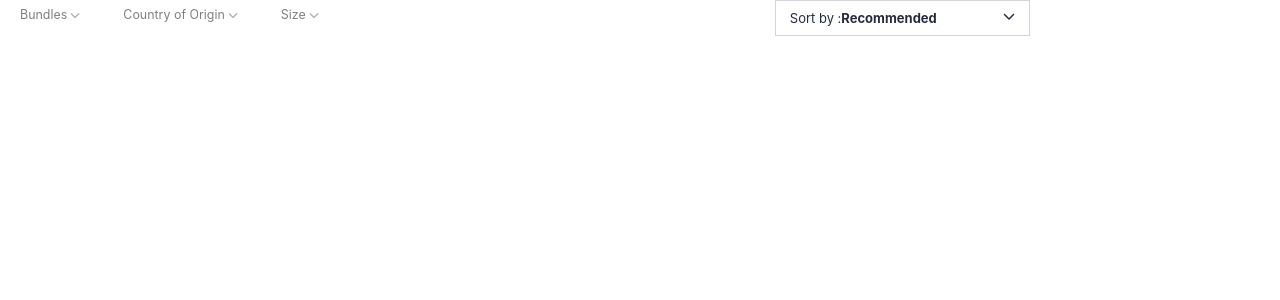
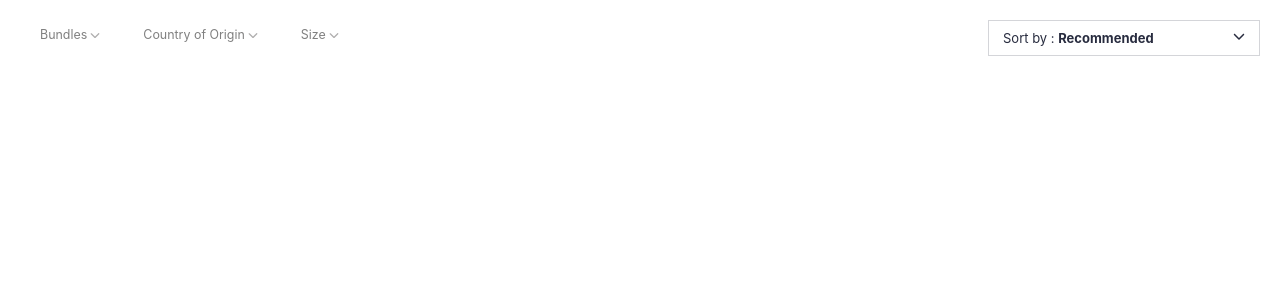
Before and after one commit to 7070509785/my-first-react-project, a React (Create React App) app: page / in a window 1280 px wide. Shown: the top 300 px of the page. Built offline with nearby package versions, Linux system fonts and the light colour scheme.

Commit message:
product-top-sort.js

```diff
--- a/src/product-top-filter/product-top-filters.js
+++ b/src/product-top-filter/product-top-filters.js
@@ -105,7 +105,7 @@ function ProductTopFilters() {
   };
 
   return (
-    <div>
+    <div className={styles.mood5}>
       <div className={styles.ayush}>
         <div className={styles.nutan}>
           {filters.map((f) => (
--- a/src/product-top-filter/product-top-filters.module.css
+++ b/src/product-top-filter/product-top-filters.module.css
@@ -1,9 +1,13 @@
+.mood5 {
+  padding: 20px;
+}
 .nutan {
   display: flex;
   flex-wrap: wrap;
 }
 .ayush {
   display: flex;
+  justify-content: space-between;
 }
 .ayush1 label {
   padding: 10px;
@@ -15,7 +19,7 @@
 .kajal5 {
   display: flex;
   flex-wrap: wrap;
-  padding: 13px 33px;
+  margin-top: 10px;
 }
 .ayush1 {
   margin: 0 20px 10px 0;
@@ -49,6 +53,7 @@
   border: 1px solid #d4d5d9;
   font-size: 15px;
   margin-right: 15px;
+  margin-top: 10px;
 }
 .kajal4 p {
   margin-right: 10px;
@@ -61,7 +66,7 @@
 }
 .kajal7 {
   display: flex;
-  margin-left: 20px;
+  flex-wrap: wrap;
 }
 .kajal4:hover {
   border-color: #48494d;
--- a/src/product-top-filter/product-top-sort.js
+++ b/src/product-top-filter/product-top-sort.js
@@ -1,34 +1,55 @@
 import { FontAwesomeIcon } from '@fortawesome/react-fontawesome';
 import styles from './product-top-sort.module.css';
 import { faChevronDown } from '@fortawesome/free-solid-svg-icons';
+import { useState } from 'react';
 function ProductTopSort() {
+  const all = [
+    {
+      title: 'Recommended',
+    },
+    {
+      title: "What 's New",
+    },
+    {
+      title: 'Popularity',
+    },
+    {
+      title: 'BetterDiscount',
+    },
+    {
+      title: 'Price: High to Low',
+    },
+    {
+      title: 'Price: Low to High',
+    },
+    {
+      title: 'Customer Rating',
+    },
+  ];
+  const [selectedSort, setSelectedSort] = useState(all[0].title);
+
   return (
     <div className={styles.mood}>
-      <h5>Sort by : </h5>
-      <span>Recommended</span>
+      <h5>
+        Sort by : <span>{selectedSort}</span>
+      </h5>
+
       <FontAwesomeIcon icon={faChevronDown} className={styles.not} />
       <div className={styles.kajal}>
-        <div className={styles.apple}>
-          <h5>Recommended</h5>
-        </div>
-        <div className={styles.apple}>
-          <h5>What's New</h5>
-        </div>
-        <div className={styles.apple}>
-          <h5>Popularity</h5>
-        </div>
-        <div className={styles.apple}>
-          <h5>Better Discount</h5>
-        </div>
-        <div className={styles.apple}>
-          <h5>Price: High to Low</h5>
-        </div>
-        <div className={styles.apple}>
-          <h5>Price: Low to High</h5>
-        </div>
-        <div className={styles.apple}>
-          <h5>Customer Rating</h5>
-        </div>
+        {all.map((o) => {
+          return (
+            <div
+              className={
+                styles.apple +
+                ' ' +
+                (o.title === selectedSort ? styles.selected : '')
+              }
+              onClick={() => setSelectedSort(o.title)}
+            >
+              <h5>{o.title}</h5>
+            </div>
+          );
+        })}
       </div>
     </div>
   );
--- a/src/product-top-filter/product-top-sort.module.css
+++ b/src/product-top-filter/product-top-sort.module.css
@@ -5,11 +5,11 @@
   color: #282c3f;
   cursor: pointer;
   position: relative;
-  width: 255px;
+  width: 272px;
   box-sizing: border-box;
   border: 1px solid #d4d5d9;
   position: relative;
-  margin-left: 433px;
+  justify-content: space-between;
 }
 .mood span {
   text-transform: capitalize;
@@ -17,6 +17,7 @@
   color: #282c3f;
   font-size: 13px;
 }
+
 .mood h5 {
   font-weight: 400;
   font-size: 13px;
@@ -24,7 +25,6 @@
 }
 .not {
   font-size: 12px;
-  margin-left: 66px;
 }
 
 .apple h5 {
@@ -51,3 +51,6 @@
 .mood:hover .kajal {
   display: block;
 }
+.selected h5 {
+  font-weight: 700;
+}
```
